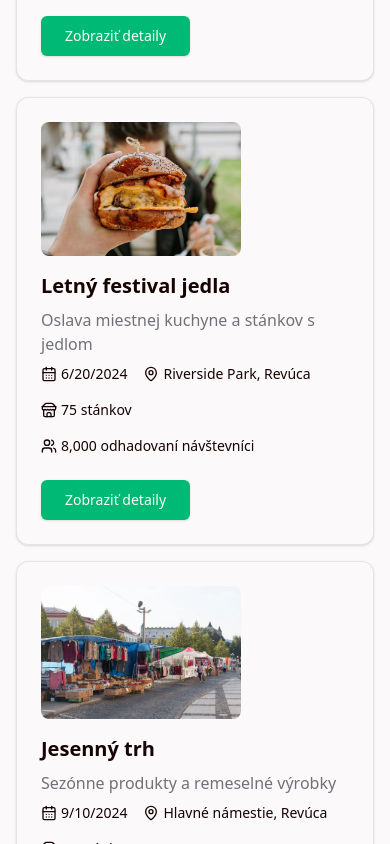
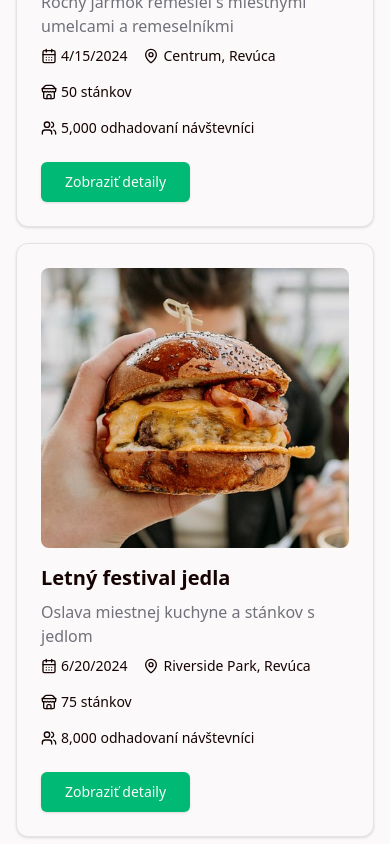
Before and after one commit to incomodum/VirtuFest, a Next.js app: page / in a window 390 px wide. Shown: the part 2240-3084 px from the top of the page. Built offline with nearby package versions, Linux system fonts and the light colour scheme.

Commit message:
fix(app): image size on initial load

```diff
--- a/src/app/page.tsx
+++ b/src/app/page.tsx
@@ -88,13 +88,13 @@ export default function Page() {
 							<div className="mx-auto max-w-4xl space-y-4">
 								{upcomingFairs.map((fair) => (
 									<Card key={fair.id}>
-										<CardContent className="flex flex-col gap-4 p-6 sm:flex-row">
+										<CardContent className="flex w-full flex-col gap-4 p-6 sm:flex-row">
 											<Image
 												src={fair.image || "/placeholder.svg"}
 												alt={fair.name}
 												width={200}
 												height={200}
-												className="rounded-lg object-cover sm:w-48"
+												className="h-[280px] w-full rounded-lg bg-muted object-cover sm:h-[152px] sm:w-48"
 											/>
 											<div className="flex-1 space-y-2">
 												<h3 className="font-bold text-xl">{fair.name}</h3>
@@ -106,7 +106,7 @@ export default function Page() {
 													</div>
 													<div className="flex items-center gap-1">
 														<MapPin className="h-4 w-4" />
-														{fair.location}
+														{fair.location}, {fair.city}
 													</div>
 													<div className="flex items-center gap-1">
 														<Store className="h-4 w-4" />
--- a/src/app/revuca/page.tsx
+++ b/src/app/revuca/page.tsx
@@ -61,7 +61,7 @@ export default function Page() {
 												alt={fair.name}
 												width={200}
 												height={200}
-												className="rounded-lg object-cover sm:w-48"
+												className="h-[280px] w-full rounded-lg bg-muted object-cover sm:h-[152px] sm:w-48"
 											/>
 											<div className="flex-1 space-y-2">
 												<h3 className="font-bold text-xl">{fair.name}</h3>
@@ -73,7 +73,7 @@ export default function Page() {
 													</div>
 													<div className="flex items-center gap-1">
 														<MapPin className="h-4 w-4" />
-														{fair.location}
+														{fair.location}, {fair.city}
 													</div>
 													<div className="flex items-center gap-1">
 														<Store className="h-4 w-4" />
--- a/src/app/vendors/apply/page.tsx
+++ b/src/app/vendors/apply/page.tsx
@@ -5,7 +5,7 @@ export default function VendorApply() {
 	return (
 		<div className="flex h-auto w-full flex-grow items-center justify-center">
 			<div className="flex w-full flex-col gap-4 px-4 py-6 md:w-[1000px] md:py-10">
-				<h1 className="text-center font-bold">Registrácia stánkara</h1>
+				{/* <h1 className="text-center font-bold">Registrácia stánkara</h1> */}
 				<VendorReservationForm fairs={upcomingFairs} />
 			</div>
 		</div>
--- a/src/lib/mocks.ts
+++ b/src/lib/mocks.ts
@@ -10,7 +10,7 @@ export const vendors: VendorDetail[] = [
 		type: "Umenie a remeslá",
 		ownerName: "Peter Kováč",
 		email: "peter.kovac@remeselnedielne.sk",
-		phone: "(555) 123-4567",
+		phone: "+421 955 123 456",
 		website: "https://remeselnedielne.sk",
 		socialMedia: {
 			facebook: "remeselnedielne",
@@ -96,7 +96,7 @@ export const vendors: VendorDetail[] = [
 		type: "Umenie a remeslá",
 		ownerName: "Martin Bárta",
 		email: "martin.barta@drevenecary.sk",
-		phone: "(555) 234-5678",
+		phone: "+421 952 345 678",
 		website: "https://drevenecary.sk",
 		socialMedia: {
 			facebook: "drevenecary",
@@ -155,7 +155,7 @@ export const vendors: VendorDetail[] = [
 		type: "Umenie a remeslá",
 		ownerName: "Eva Horváthová",
 		email: "horvathova@platnonit.sk",
-		phone: "(555) 345-6789",
+		phone: "+421 953 456 789",
 		website: "https://platnonit.sk",
 		socialMedia: {
 			facebook: "platnonit",
@@ -213,7 +213,7 @@ export const upcomingFairs: FairDetail[] = [
 		id: 1,
 		name: "Jarný jarmok remesiel",
 		date: "2024-04-15",
-		location: "Centrum, Revúca",
+		location: "Centrum",
 		image: "/remeslo.jpg",
 		description: "Ročný jarmok remesiel s miestnymi umelcami a remeselníkmi",
 		vendorSpaces: 50,
@@ -221,7 +221,7 @@ export const upcomingFairs: FairDetail[] = [
 		featured: true,
 		city: "Revúca",
 		vendors,
-		endDate: "",
+		endDate: "2024-04-18",
 		parkingInfo: "Ulica Sládkovičová",
 		vendorCount: 70
 	},
@@ -229,7 +229,7 @@ export const upcomingFairs: FairDetail[] = [
 		id: 2,
 		name: "Letný festival jedla",
 		date: "2024-06-20",
-		location: "Riverside Park, Revúca",
+		location: "Riverside Park",
 		image: "/jedlo.jpg",
 		description: "Oslava miestnej kuchyne a stánkov s jedlom",
 		vendorSpaces: 75,
@@ -237,7 +237,7 @@ export const upcomingFairs: FairDetail[] = [
 		featured: true,
 		city: "Revúca",
 		vendors,
-		endDate: "",
+		endDate: "2024-06-23",
 		parkingInfo: "Pri Tescu",
 		vendorCount: 70
 	},
@@ -245,7 +245,7 @@ export const upcomingFairs: FairDetail[] = [
 		id: 3,
 		name: "Jesenný trh",
 		date: "2024-09-10",
-		location: "Hlavné námestie, Revúca",
+		location: "Hlavné námestie",
 		image: "/trh.webp",
 		description: "Sezónne produkty a remeselné výrobky",
 		vendorSpaces: 60,
@@ -253,7 +253,7 @@ export const upcomingFairs: FairDetail[] = [
 		featured: true,
 		city: "Revúca",
 		vendors,
-		endDate: "",
+		endDate: "2024-09-12",
 		parkingInfo: "Sládkovičová a Tesco",
 		vendorCount: 70
 	}
```
